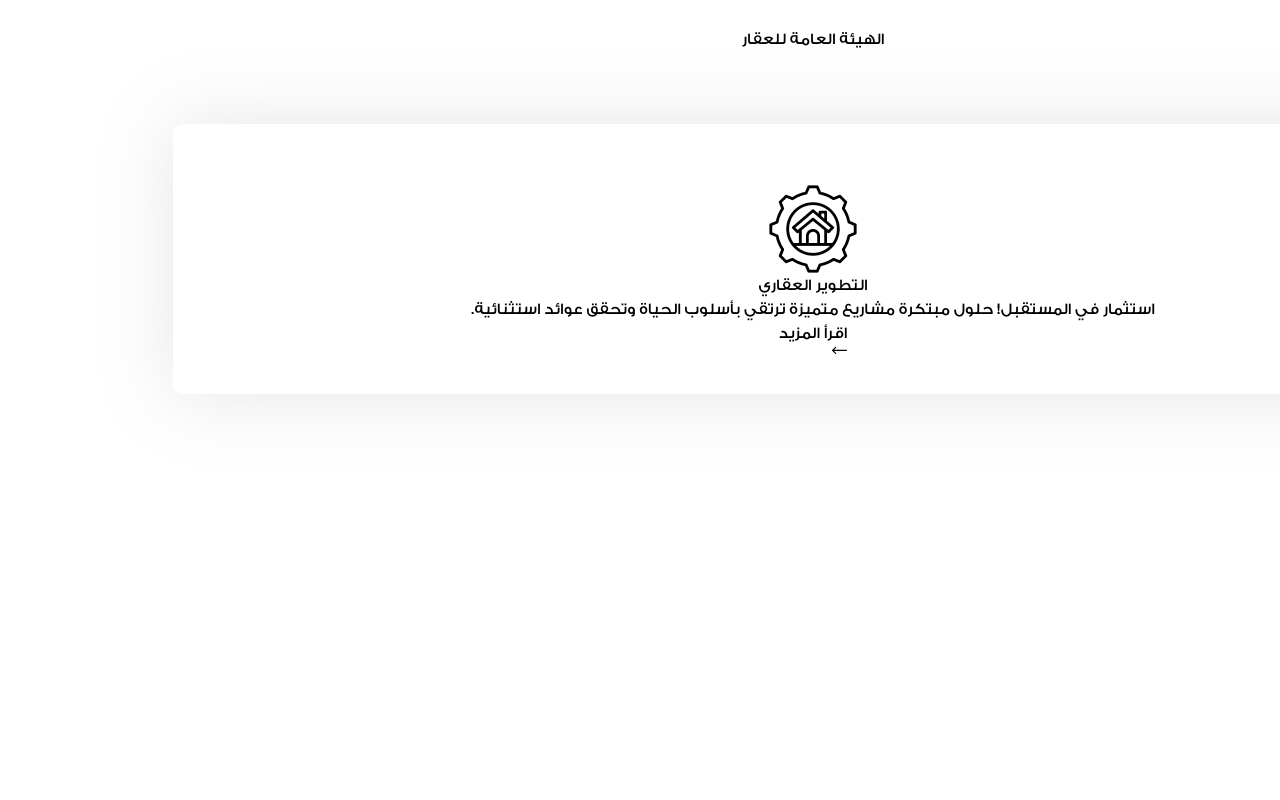
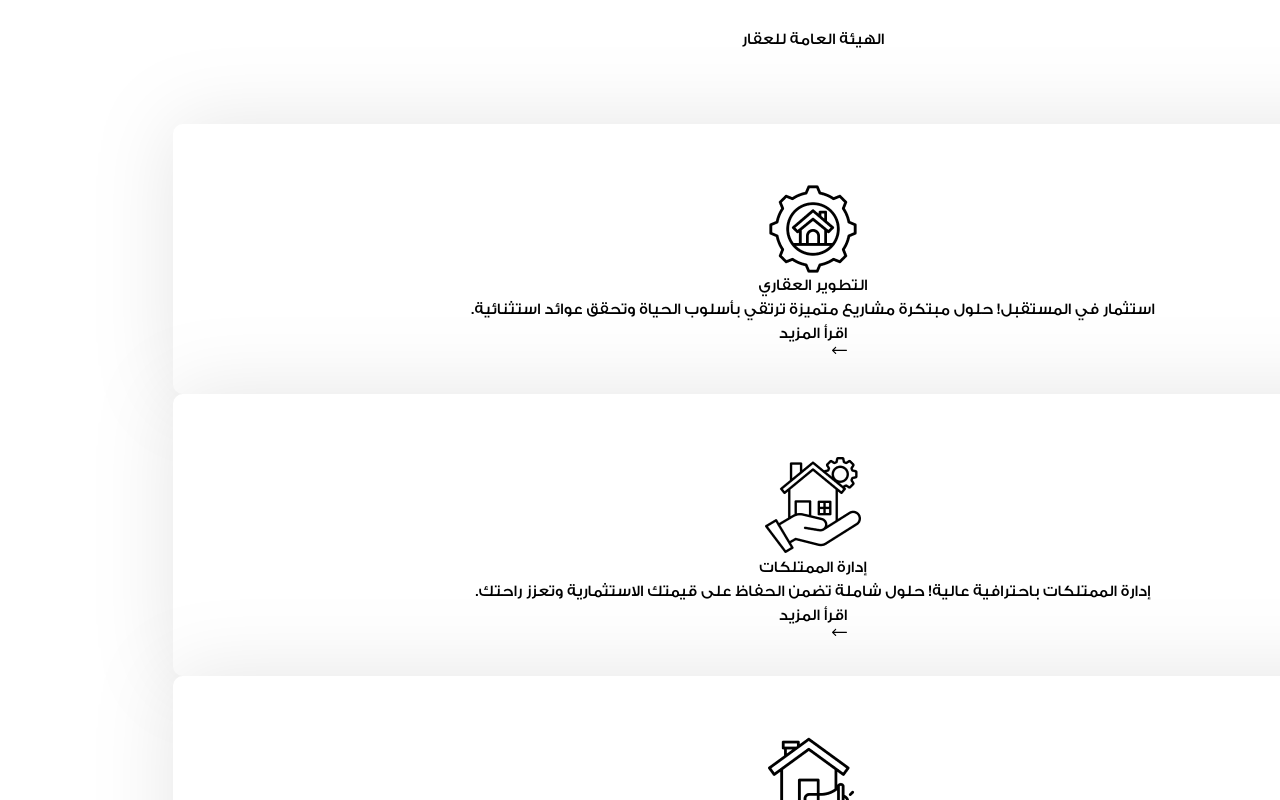
Before and after one commit to nabgouri/Real-State-website, a React (Vite) app: page / in a window 1280 px wide. Shown: the part 3740-4540 px from the top of the page. Built offline with nearby package versions, Linux system fonts and the light colour scheme.

Commit message:
great aniak

```diff
--- a/src/Components/UlCard.jsx
+++ b/src/Components/UlCard.jsx
@@ -1,35 +1,60 @@
 import { twMerge } from "tailwind-merge";
 import Card from "./Card";
 import { motion, AnimatePresence } from "framer-motion";
+import { useState, useEffect } from "react";
 
 export default function UlCard({
   cards,
   className,
   animation,
-  // New carousel-specific props
   isCarousel = false,
   currentIndex = 0,
   ...spread
 }) {
+  const [isMobile, setIsMobile] = useState(false);
+
+  useEffect(() => {
+    const checkIfMobile = () => {
+      setIsMobile(window.innerWidth < 768);
+    };
+    checkIfMobile();
+    window.addEventListener("resize", checkIfMobile);
+    return () => window.removeEventListener("resize", checkIfMobile);
+  }, []);
+
   const renderCarouselItem = (card, index) => (
-    <motion.li
+    <Card
       key={index}
-      animate={{
-        opacity: index === currentIndex ? 1 : 0,
-        zIndex: index === currentIndex ? 20 : 10,
-        transition: {
-          opacity: { duration: 0.3 },
-          zIndex: { delay: index === currentIndex ? 0 : 0.3 },
+      card={{
+        ...card,
+        variants: {
+          ...card.variants,
+          initial: {
+            ...card.variants.initial,
+            display: isMobile
+              ? index === currentIndex
+                ? "flex"
+                : "none"
+              : "flex",
+          },
+          whileInView: {
+            ...card.variants.whileInView,
+            display: isMobile
+              ? index === currentIndex
+                ? "flex"
+                : "none"
+              : "flex",
+            transition: {
+              ...card.variants.whileInView.transition,
+              display: { duration: 0 },
+            },
+          },
         },
       }}
-    >
-      <Card animation={animation} card={card} />
-    </motion.li>
+    />
   );
 
-  const renderRegularItem = (card, index) => (
-    <Card key={index} animation={animation} card={card} />
-  );
+  const renderRegularItem = (card, index) => <Card key={index} card={card} />;
 
   return (
     <motion.ul {...spread} className={twMerge("md:flex", className)}>
--- a/src/index.css
+++ b/src/index.css
@@ -32,7 +32,7 @@ body {
   flex-direction: column;
   align-items: center;
 }
-.card-container > li > li {
+.card-container > li {
   background-color: white;
   display: flex;
   flex-direction: column;
```
